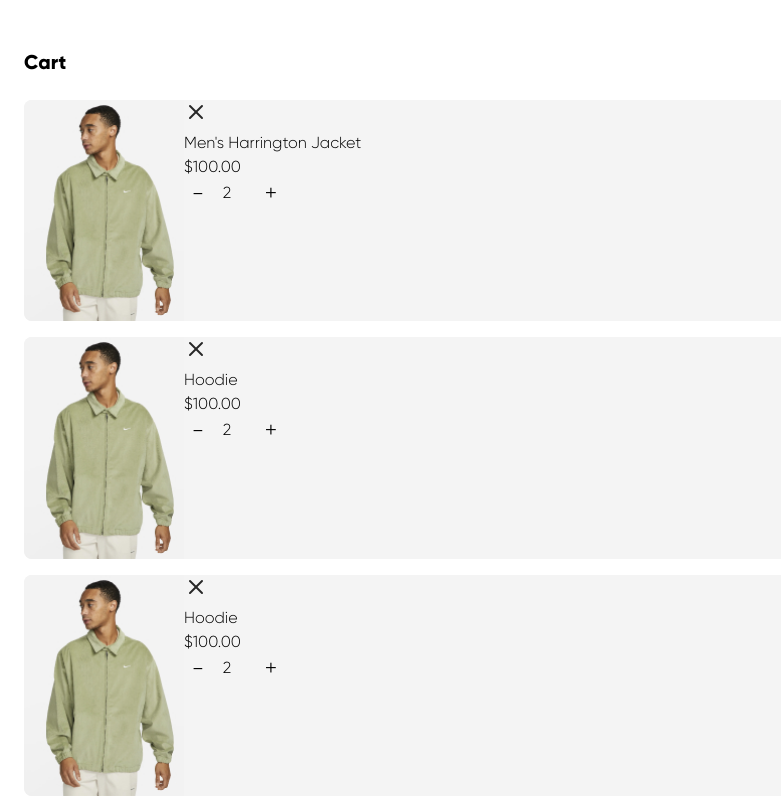
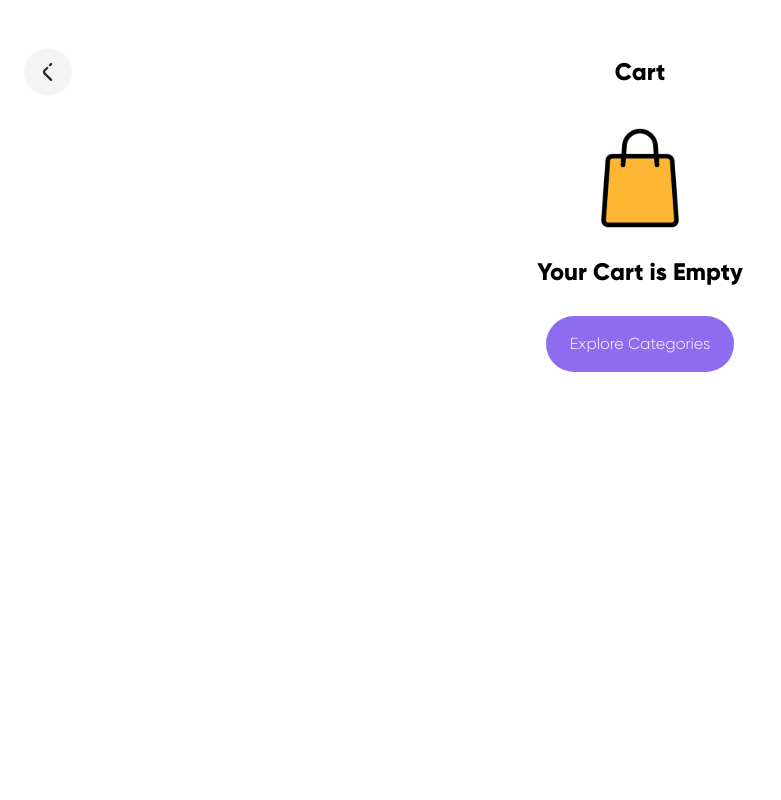
Before and after one commit to luisfalconmx/klot-ecommerce, a Next.js app: page /cart in a window 1280 px wide. Shown: the top 800 px of the page, without its empty margins (0-781 px from the left). Built offline with nearby package versions, Linux system fonts and the light colour scheme.

Commit message:
feat: cart features finished

```diff
--- a/src/app/cart/page.tsx
+++ b/src/app/cart/page.tsx
@@ -1,20 +1,79 @@
+"use client";
+
+import Image from "next/image";
+import { useBagStore } from "@/stores/useCartStore";
 import { CartCard } from "@/components";
+import { formatCurrency } from "@/utils";
+import BagIllustration from "@/assets/images/bag-illustration.svg";
+import IconArrowLeft from "@/assets/icons/icon-arrow-left.svg";
+import Link from "next/link";
 
-export default function CartPage() {
+export default function Cart() {
+  const { products } = useBagStore();
+  const subtotal = products.map((i) => i.quantity * i.unitaryPrice);
+  const total = formatCurrency(subtotal.reduce((a, b) => a + b, 0));
+
   return (
     <main className="mt-12 mb-24">
+      <section className="grid grid-cols-[48px_1fr_48px] items-center mx-6 mb-8">
+        <Link
+          href="/"
+          className="p-3 bg-pearl rounded-full cursor-pointer block w-fit"
+        >
+          <Image src={IconArrowLeft} alt="" width={24} height={24} />
+        </Link>
+        <h1 className="block text-center text-2xl text-primary-100 font-bold">
+          Cart
+        </h1>
+      </section>
       <section className="mx-6">
-        <h1 className="text-xl text-primary-100 font-bold mb-6">Cart</h1>
+        {products.length <= 0 && (
+          <section className="flex flex-col items-center">
+            <Image
+              src={BagIllustration}
+              alt=""
+              width={100}
+              height={100}
+              className="mb-7"
+            />
+            <p className="text-2xl font-bold mb-7 text-center">
+              Your Cart is Empty
+            </p>
 
-        <div className="grid grid-cols-1 gap-4">
-          <CartCard name="Men's Harrington Jacket" price={100} />
-          <CartCard name="Hoodie" price={100} />
-          <CartCard name="Hoodie" price={100} />
-          <CartCard name="Hoodie" price={100} />
-          <CartCard name="Hoodie" price={100} />
-          <CartCard name="Hoodie" price={100} />
-          <CartCard name="Hoodie" price={100} />
-        </div>
+            <Link
+              href="/categories"
+              className="bg-primary text-white py-4 px-6 rounded-full cursor-pointer"
+            >
+              Explore Categories
+            </Link>
+          </section>
+        )}
+
+        {products.length > 0 && (
+          <>
+            <section className="grid grid-cols-1 gap-4 mb-5">
+              {products.map((product) => (
+                <CartCard
+                  key={product.merchandiseId}
+                  name={product.name}
+                  defaultQuantity={product.quantity}
+                  availableStock={product.availableStock}
+                  merchandiseId={product.merchandiseId}
+                  image={product.image}
+                  unitaryPrice={product.unitaryPrice}
+                  size={product.size}
+                  color={product.color}
+                />
+              ))}
+            </section>
+            <section className="border-t block text-right pt-3">
+              <b>Total: {total}</b>
+            </section>
+            <button className="bg-primary text-center px-6 py-4 text-xl text-white rounded-full w-full mt-16">
+              Checkout
+            </button>
+          </>
+        )}
       </section>
     </main>
   );
--- a/src/app/products/[slug]/page.tsx
+++ b/src/app/products/[slug]/page.tsx
@@ -145,10 +145,14 @@ export default async function Product({ params, searchParams }: ProductProps) {
         )}
 
         <QuantitySelector
+          name={title as string}
           merchandiseId={merchandiseId}
           defaultQuantity={availableStock ? 1 : 0}
           availableStock={availableStock}
-          unitariePrice={price}
+          unitaryPrice={price}
+          image={productImage}
+          size={hasOnlyDefaultVariant ? "" : defaultSize?.value}
+          color={hasOnlyDefaultVariant ? "" : defaultColor?.value}
         />
       </section>
 
--- a/src/components/CartCard/CartCard.module.css
+++ b/src/components/CartCard/CartCard.module.css
@@ -1,5 +1,5 @@
 .CartCard {
-  @apply bg-pearl min-w-[160px] rounded-lg overflow-hidden grid grid-cols-[160px_1fr];
+  @apply bg-[#dad9d5] min-w-[160px] rounded-lg overflow-hidden grid grid-cols-[90px_1fr_32px] px-3 py-3;
 
   &__container {
     @apply w-full px-4 py-2;
@@ -13,15 +13,27 @@
     @apply p-2 outline-primary;
   }
 
+  &__trash {
+    @apply p-2 block cursor-pointer;
+  }
+
   &__content {
     @apply pt-1;
   }
 
   &__name {
-    @apply text-lg mb-2;
+    @apply text-base mb-2;
+  }
+
+  &__cost-track {
+    @apply flex;
   }
 
   &__price {
     @apply font-bold mb-4;
   }
+
+  &__input-quantity {
+    @apply font-bold text-center appearance-none bg-transparent;
+  }
 }
--- a/src/components/CartCard/CartCard.tsx
+++ b/src/components/CartCard/CartCard.tsx
@@ -1,50 +1,124 @@
+"use client";
+
+import { useState } from "react";
+import { useBagStore } from "@/stores/useCartStore";
 import Image from "next/image";
 import styles from "./CartCard.module.css";
 import IconX from "@/assets/icons/icon-x.svg";
 import ProductCardImage from "@/assets/images/product-card-image.jpg";
+import { formatCurrency } from "@/utils";
+import IconPlus from "@/assets/icons/icon-plus.svg";
+import IconMinus from "@/assets/icons/icon-minus.svg";
 import type { CartCardProps } from "./CartCard.d";
 
 export const CartCard = ({
   name,
-  price,
+  unitaryPrice,
+  defaultQuantity,
+  availableStock,
+  merchandiseId,
   image = ProductCardImage.src,
+  size,
+  color,
 }: CartCardProps) => {
-  const formattedPrice = price.toLocaleString("en-US", {
-    style: "currency",
-    currency: "USD",
-  });
+  const [quantity, setQuantity] = useState<number>(defaultQuantity);
+  const { addProduct, deleteProduct } = useBagStore();
+  const total = formatCurrency(unitaryPrice * quantity);
+
+  const handleRemoveItem = () => {
+    if (quantity > 1) {
+      setQuantity(quantity - 1);
+      addProduct({
+        name,
+        availableStock,
+        quantity: quantity - 1,
+        merchandiseId,
+        image,
+        unitaryPrice,
+      });
+    }
+  };
+
+  const handleRemoveFromBag = () => {
+    deleteProduct(merchandiseId);
+  };
+
+  const handleAddItem = () => {
+    if (quantity < availableStock) {
+      setQuantity(quantity + 1);
+      addProduct({
+        name,
+        availableStock,
+        quantity: quantity + 1,
+        merchandiseId,
+        image,
+        unitaryPrice,
+      });
+    }
+  };
 
   return (
     <div className={styles["CartCard"]}>
-      <Image src={image} alt="" width={160} height={220} />
+      <Image
+        src={image}
+        alt=""
+        width={90}
+        height={90}
+        className="object-cover rounded-xl"
+      />
       <div className={styles["CartCard__container"]}>
-        <div className={styles["CartCard__actions"]}>
-          <button className={styles["CartCard__button"]}>
-            <Image src={IconX} alt="" width={24} height={24} />
-          </button>
-        </div>
         <div className={styles["CartCard__content"]}>
           <h3 className={styles["CartCard__name"]}>{name}</h3>
-          <p className={styles["CartCard__price"]}>{formattedPrice}</p>
+          <p className={styles["CartCard__price"]}>
+            {formatCurrency(unitaryPrice)}
+          </p>
 
-          <div className="flex items-center">
-            <button className="w-[28px] h-[28px] flex items-center justify-center cursor-pointer active:outline outline-primary rounded-lg text-2xl">
-              -
+          <div className="flex items-center w-full space-x-2">
+            <button
+              className="bg-primary disabled:bg-gray-300 p-1 rounded-full"
+              disabled={availableStock <= 0}
+              onClick={handleRemoveItem}
+            >
+              <Image src={IconMinus} alt="" width={24} height={24} />
             </button>
             <input
               type="number"
+              value={quantity}
               min={1}
-              max={10}
+              max={availableStock}
               step={1}
-              defaultValue={2}
+              className={styles["CartCard__input-quantity"]}
               disabled
-              className="w-fit block text-center bg-transparent"
             />
-            <button className="w-[28px] h-[28px] flex items-center justify-center cursor-pointer active:outline outline-primary rounded-lg text-2xl">
-              +
+            <button
+              className="bg-primary p-1 rounded-full disabled:bg-gray-300"
+              disabled={availableStock <= 0}
+              onClick={handleAddItem}
+            >
+              <Image src={IconPlus} alt="" width={24} height={24} />
             </button>
           </div>
+          <div className="flex space-x-2">
+            {size && (
+              <p className="text-xs border py-1 px-2 font-bold text-black/60 rounded border-black mt-5">
+                Size: <b className="uppercase">{size}</b>
+              </p>
+            )}
+            {color && (
+              <p className="text-xs border py-1 px-2 font-bold text-black/60 rounded border-black mt-5">
+                Color: <b className="capitalize">{color}</b>
+              </p>
+            )}
+          </div>
         </div>
+      </div>
+      <div>
+        <button
+          className={styles["CartCard__trash"]}
+          onClick={handleRemoveFromBag}
+        >
+          <Image src={IconX} alt="" width={24} height={24} />
+        </button>
       </div>
     </div>
   );
--- a/src/components/QuantitySelector/QuantitySelector.d.ts
+++ b/src/components/QuantitySelector/QuantitySelector.d.ts
@@ -1,6 +1,10 @@
 export interface QuantitySelectorProps {
+  name: string;
   merchandiseId: string;
   defaultQuantity?: number;
   availableStock: number;
-  unitariePrice: number;
+  unitaryPrice: number;
+  image: string;
+  size?: string;
+  color?: string;
 }
--- a/src/stores/bagStore.ts
+++ b/src/stores/useCartStore.ts
@@ -2,27 +2,33 @@ import { create } from "zustand";
 import { persist, createJSONStorage } from "zustand/middleware";
 
 type Product = {
+  name: string;
+  unitaryPrice: number;
   merchandiseId: string;
+  availableStock: number;
   quantity: number;
+  image: string;
+  size?: string;
+  color?: string;
 };
 
-type BagState = {
+type CartState = {
   products: Product[];
 };
 
-type BagActions = {
+type CartActions = {
   addProduct: ({ quantity, merchandiseId }: Product) => void;
-  deleteProduct: ({ quantity, merchandiseId }: Product) => void;
+  deleteProduct: (merchandiseId: string) => void;
 };
 
-type BagStore = BagState & BagActions;
+type CartStore = CartState & CartActions;
 
-const defaultInitState: BagState = {
+const defaultInitState: CartState = {
   products: [],
 };
 
 export const useBagStore = create(
-  persist<BagStore>(
+  persist<CartStore>(
     (set) => ({
       ...defaultInitState,
       addProduct: (product) => {
@@ -47,10 +53,10 @@ export const useBagStore = create(
         });
       },
       updateProduct: () => {},
-      deleteProduct: (product) => {
+      deleteProduct: (merchandiseId) => {
         set((state) => {
           const listOfProducts = state.products.filter(
-            (i) => i.merchandiseId !== product.merchandiseId
+            (i) => i.merchandiseId !== merchandiseId
           );
 
           return {
@@ -60,7 +66,7 @@ export const useBagStore = create(
       },
     }),
     {
-      name: "klot-bag-store",
+      name: "klot-cart-store",
       storage: createJSONStorage(() => localStorage),
     }
   )
```
Also changed, not shown: src/components/CartCard/CartCard.d.ts (+6 -1 lines), src/components/QuantitySelector/QuantitySelector.tsx (+13 -3 lines), src/assets/images/bag-illustration.svg (added).
